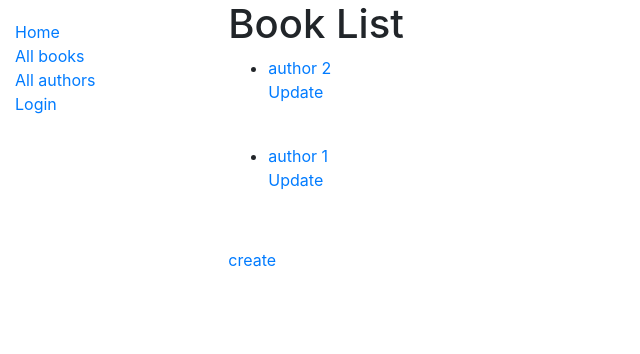
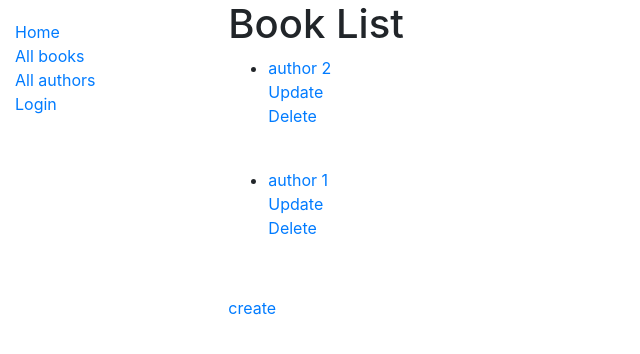
Before and after one commit to Mithilesh-M/TestPress-LocallibraryProject, a Django app: page /catalog/authors/ in a window 1280 px wide. Shown: the top 354 px of the page, without its empty margins (0-640 px from the left). Run offline with Django 3.2, Linux system fonts and the light colour scheme; data comes from the database, SQL or seed files in the repository.

Commit message:
Add author delete link in all authors web page

```diff
--- a/catalog/templates/catalog/author_list.html
+++ b/catalog/templates/catalog/author_list.html
@@ -11,6 +11,8 @@
 
       <p>
         <a href="/catalog/author/{{author.pk}}/update">Update</a>
+        <br>
+        <a href="/catalog/author/{{author.pk}}/delete">Delete</a>
       </p>
     <br>
     {% endfor %}
```
